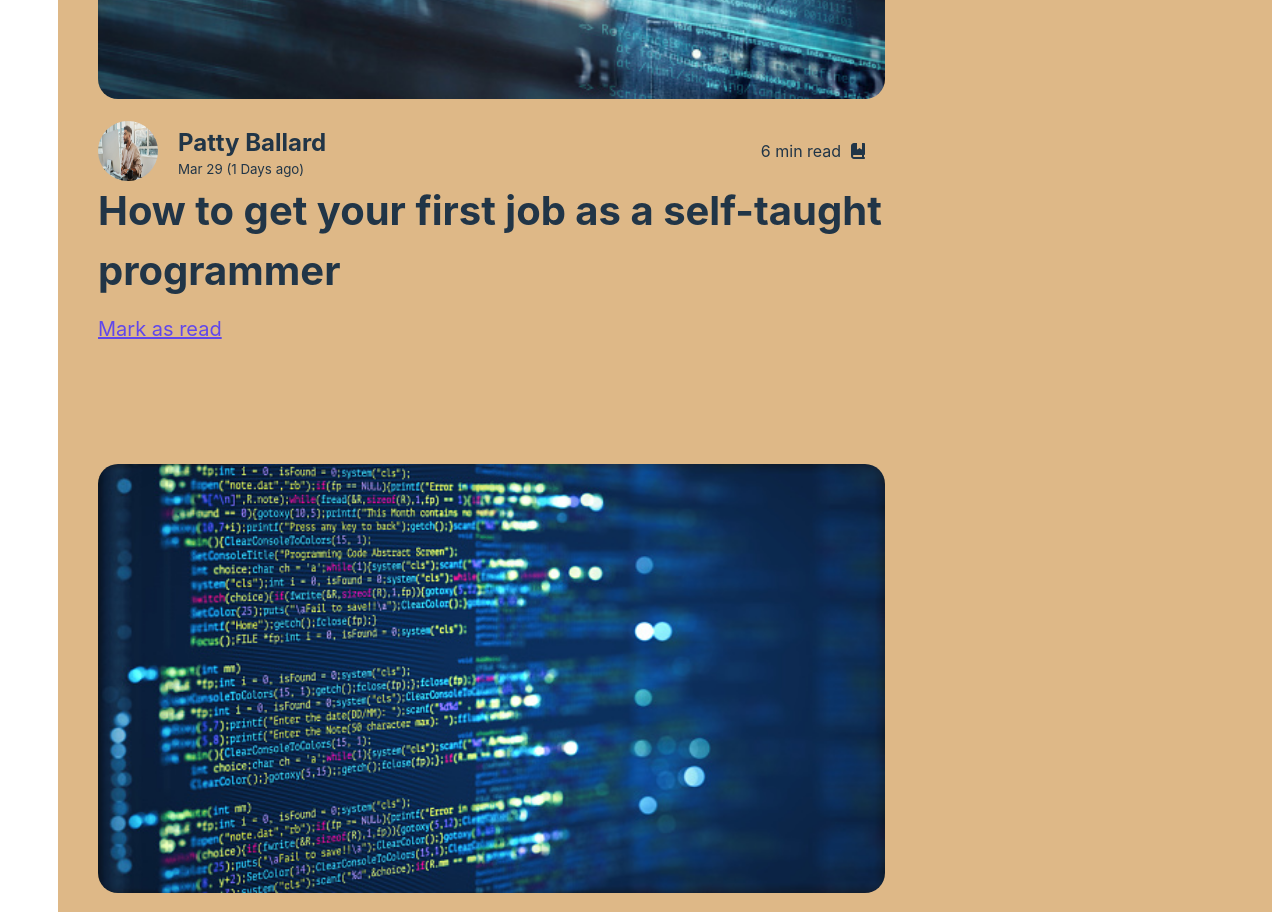
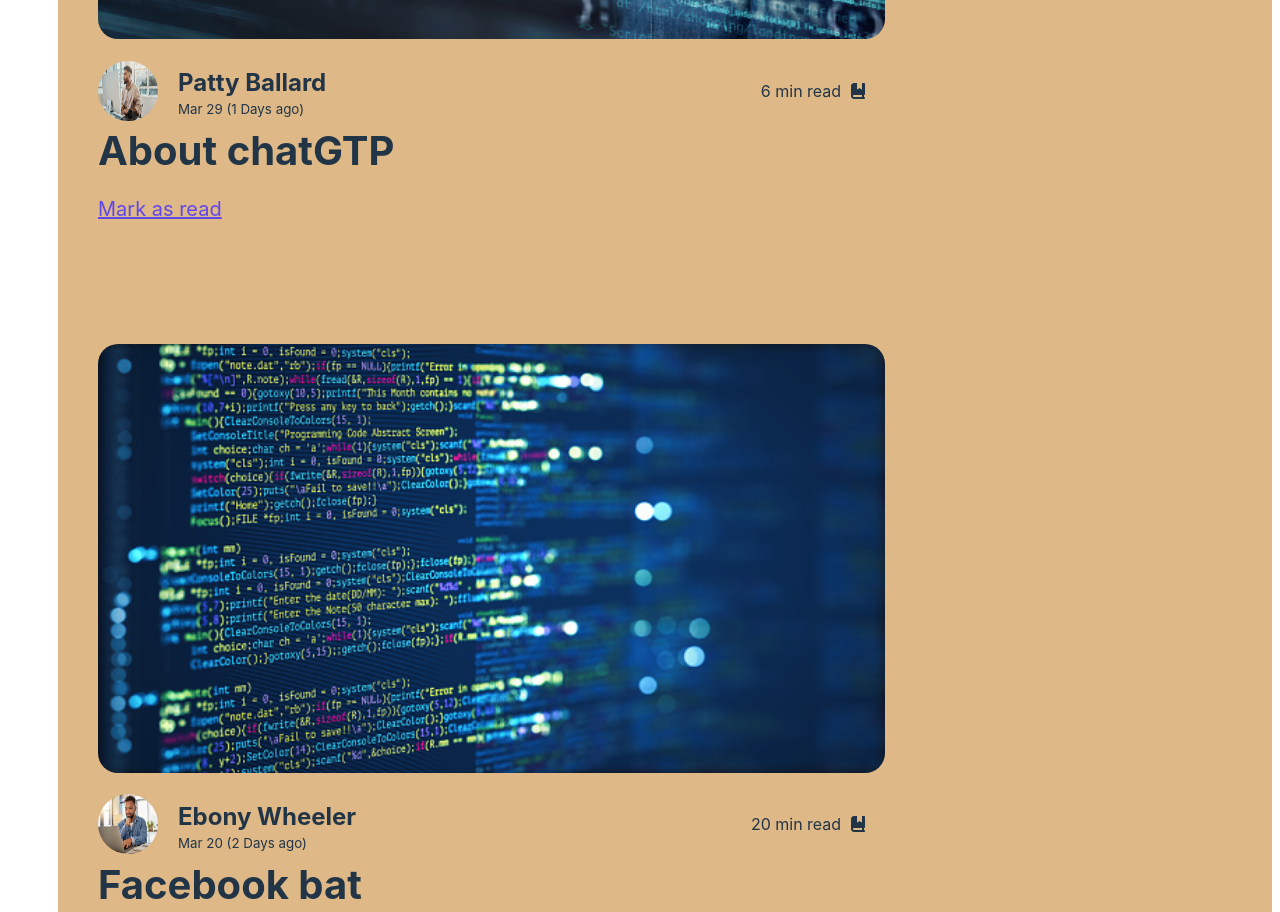
Before and after one commit to jahirul94/knowledge-cafe, a React (Vite) app: page / in a window 1280 px wide. Shown: the part 2340-3252 px from the top of the page. Built offline with nearby package versions, Linux system fonts and the light colour scheme.

Commit message:
tost added

```diff
--- a/package.json
+++ b/package.json
@@ -13,7 +13,8 @@
     "@fortawesome/free-solid-svg-icons": "^6.4.0",
     "@fortawesome/react-fontawesome": "^0.2.0",
     "react": "^18.2.0",
-    "react-dom": "^18.2.0"
+    "react-dom": "^18.2.0",
+    "react-toastify": "^9.1.2"
   },
   "devDependencies": {
     "@types/react": "^18.0.28",
--- a/public/user.json
+++ b/public/user.json
@@ -1,6 +1,6 @@
 [
   {
-    "id": "6425bb2ff7b8d48b7b1067f0",
+    "id": "001",
     "user_picture": "./user-image/user-2.jpg",
     "img": "./image/img_2.jpg",
     "last_seen":"Mar 15 (14 Days ago)",
@@ -9,30 +9,30 @@
     "title" : "How to get your first job as a self-taught programmer"
   },
   {
-    "id": "6425bb2fb0fc54e7c793ce29",
+    "id": "002",
     "user_picture": "./user-image/user-3.jpg",
     "img": "./image/img_3.jpg",
     "last_seen": "Mar 27 (3 Days ago)",
     "name": "Everett Boyd",
     "read" : 7 ,
-    "title" : "How to get your first job as a self-taught programmer"
+    "title" : "The Benefits of facebook"
   },
   {
-    "id": "6425bb2f4cc6a2c0ac377d6a",
+    "id": "003",
     "user_picture": "./user-image/user-4.jpg",
     "img": "./image/img_4.jpg",
     "last_seen":"Mar 29 (1 Days ago)",
     "name": "Patty Ballard",
     "read" : 6 ,
-    "title" : "How to get your first job as a self-taught programmer"
+    "title" : "About chatGTP"
   },
   {
-    "id": "6425bb2f9cf207ea4c79b305",
+    "id": "004",
     "user_picture": "./user-image/user-7.jpg",
     "img": "./image/img-7.jpg",
     "last_seen": "Mar 20 (2 Days ago)",
     "name": "Ebony Wheeler",
     "read" : 20 ,
-    "title" : "How to get your first job as a self-taught programmer"
+    "title" : "Facebook bat"
   }
 ]
--- a/src/App.jsx
+++ b/src/App.jsx
@@ -4,12 +4,15 @@ import viteLogo from '/vite.svg'
 import './App.css'
 import Header from './component/Header/Header'
 import Cart from './component/Cart/Cart'
+import { ToastContainer, toast } from 'react-toastify';
+import 'react-toastify/dist/ReactToastify.css';
 
 function App() {
   return (
     <div className="App">
         <Header></Header>
         <Cart></Cart>
+        <ToastContainer></ToastContainer>
     </div>
   )
 }
--- a/src/component/Cart/Cart.jsx
+++ b/src/component/Cart/Cart.jsx
@@ -1,6 +1,7 @@
 import React, { useEffect, useState } from 'react';
 import SingleCards from '../SingleCards/SingleCards';
-import './Cart.css'
+import './Cart.css';
+import { ToastContainer, toast } from 'react-toastify';
 
 const Cart = () => {
 
@@ -22,14 +23,19 @@ const Cart = () => {
 //  bookmark update
 const [updateBM , setUpdateBM] = useState(0);
 const [bookmarks , setBookmarks] = useState([]);
- const calculateBookMark =(title)=>{
-//    const availableDat = bookmarks.find(title)
-    // if(availableData)
-     const newTitle =[...bookmarks , title ];
-     const bmField = JSON.parse(updateBM);
-     const newBM = bmField + 1 ;
-     setUpdateBM(newBM)
-     setBookmarks(newTitle)
+console.log(bookmarks)
+ const calculateBookMark = title =>{
+    const exist = bookmarks.includes(title);
+    if(exist){
+         toast("Your Bookmark hasbeen added !");
+    }
+    else{
+        const newTitle =[...bookmarks , title ];
+        const bmField = JSON.parse(updateBM);
+        const newBM = bmField + 1 ;
+        setUpdateBM(newBM)
+        setBookmarks(newTitle)
+    }
  }
 
 //  const addedTitle = products.find(bookmark => bookmarks.id == id)   ;
--- a/src/component/SingleCards/SingleCards.jsx
+++ b/src/component/SingleCards/SingleCards.jsx
@@ -4,10 +4,10 @@ import { faBookBookmark, faCoffee } from '@fortawesome/free-solid-svg-icons'
 import './SingleCards.css'
 
 const SingleCards = (props) => {
-    const {img , user_picture , name , last_seen , read , title} = props.user ;
+    const {img , user_picture , name , last_seen , read , title , id} = props.user ;
      const calculateTotalTime = props.calculateTotalTime;
      const calculateBookMark = props.calculateBookMark;
-    // console.log(user)
+    console.log(id)
     return (
         <div className='single-Cards'>
               <img src={img} alt="" />
```
Also changed, not shown: 1 other file (tests, documents, lock files or other folders).
